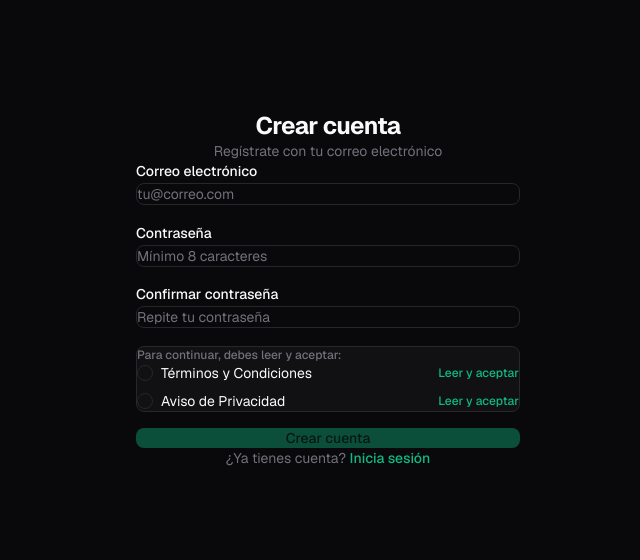
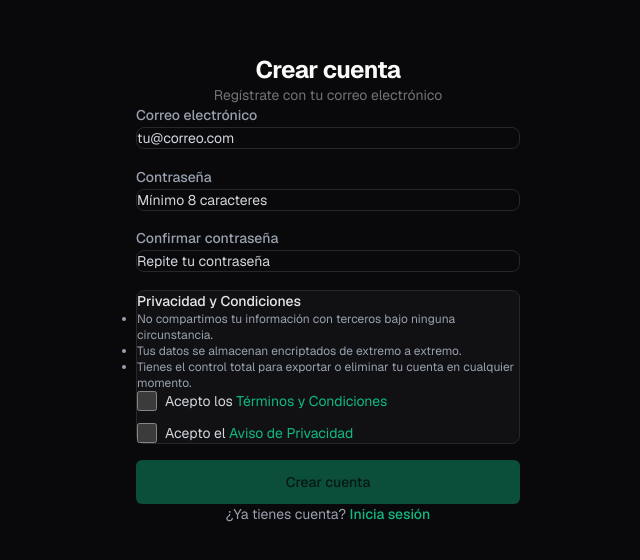
Before and after one commit to KimJesus22/Nexo-Libre, a Next.js app: page /registrarse in a window 1280 px wide. Shown: the part 110-670 px from the top of the page, without its empty margins (312-952 px from the left). Built offline with nearby package versions, Linux system fonts and the light colour scheme; no server answers.

Commit message:
feat(ui): refactorizar landing y auth con enfoque en UX móvil y accesibilidad WCAG

```diff
--- a/package.json
+++ b/package.json
@@ -20,6 +20,7 @@
     "react": "19.2.4",
     "react-dom": "19.2.4",
     "server-only": "^0.0.1",
+    "sonner": "^2.0.7",
     "zod": "^4.3.6"
   },
   "devDependencies": {
--- a/src/app/(auth)/_componentes/FormularioRegistro.tsx
+++ b/src/app/(auth)/_componentes/FormularioRegistro.tsx
@@ -14,8 +14,6 @@
 import { useState, useTransition } from 'react'
 import Link from 'next/link'
 import { registrarConCorreo } from '@/app/(auth)/_acciones/actions'
-import { ModalLegal } from '@/components/ui'
-
 export default function FormularioRegistro() {
   const [error, setError] = useState<string | null>(null)
   const [isPending, startTransition] = useTransition()
@@ -23,9 +21,6 @@ export default function FormularioRegistro() {
   // Estado de aceptación legal
   const [terminosAceptados, setTerminosAceptados] = useState(false)
   const [privacidadAceptada, setPrivacidadAceptada] = useState(false)
-  const [modalActivo, setModalActivo] = useState<'terminos' | 'privacidad' | null>(null)
-  const [timestampTerminos, setTimestampTerminos] = useState<string | null>(null)
-  const [timestampPrivacidad, setTimestampPrivacidad] = useState<string | null>(null)
 
   const ambosAceptados = terminosAceptados && privacidadAceptada
 
@@ -73,7 +68,7 @@ export default function FormularioRegistro() {
             <div>
               <label
                 htmlFor="email"
-                className="mb-1.5 block text-sm font-medium text-foreground"
+                className="mb-1.5 block text-sm font-medium text-gray-400"
               >
                 Correo electrónico
               </label>
@@ -84,14 +79,14 @@ export default function FormularioRegistro() {
                 autoComplete="email"
                 required
                 placeholder="tu@correo.com"
-                className="w-full rounded-lg border border-border bg-background px-3.5 py-2.5 text-sm text-foreground placeholder:text-muted outline-none transition-colors focus:border-accent focus:ring-2 focus:ring-accent/20"
+                className="w-full rounded-lg border border-border bg-background px-3.5 py-2.5 text-sm text-gray-200 placeholder:text-gray-300 outline-none transition-colors focus:border-accent focus:ring-2 focus:ring-accent focus:ring-offset-2 focus:ring-offset-black"
               />
             </div>
 
             <div>
               <label
                 htmlFor="password"
-                className="mb-1.5 block text-sm font-medium text-foreground"
+                className="mb-1.5 block text-sm font-medium text-gray-400"
               >
                 Contraseña
               </label>
@@ -103,14 +98,14 @@ export default function FormularioRegistro() {
                 required
                 minLength={8}
                 placeholder="Mínimo 8 caracteres"
-                className="w-full rounded-lg border border-border bg-background px-3.5 py-2.5 text-sm text-foreground placeholder:text-muted outline-none transition-colors focus:border-accent focus:ring-2 focus:ring-accent/20"
+                className="w-full rounded-lg border border-border bg-background px-3.5 py-2.5 text-sm text-gray-200 placeholder:text-gray-300 outline-none transition-colors focus:border-accent focus:ring-2 focus:ring-accent focus:ring-offset-2 focus:ring-offset-black"
               />
             </div>
 
             <div>
               <label
                 htmlFor="confirm-password"
-                className="mb-1.5 block text-sm font-medium text-foreground"
+                className="mb-1.5 block text-sm font-medium text-gray-400"
               >
                 Confirmar contraseña
               </label>
@@ -122,90 +117,44 @@ export default function FormularioRegistro() {
                 required
                 minLength={8}
                 placeholder="Repite tu contraseña"
-                className="w-full rounded-lg border border-border bg-background px-3.5 py-2.5 text-sm text-foreground placeholder:text-muted outline-none transition-colors focus:border-accent focus:ring-2 focus:ring-accent/20"
+                className="w-full rounded-lg border border-border bg-background px-3.5 py-2.5 text-sm text-gray-200 placeholder:text-gray-300 outline-none transition-colors focus:border-accent focus:ring-2 focus:ring-accent focus:ring-offset-2 focus:ring-offset-black"
               />
             </div>
 
             {/* ── Aceptación legal ──────────────────────────────────────── */}
             <div className="rounded-lg border border-border bg-surface p-4">
-              <p className="mb-3 text-xs font-medium text-muted">
-                Para continuar, debes leer y aceptar:
+              <p className="mb-3 text-sm font-medium text-gray-200">
+                Privacidad y Condiciones
               </p>
-              <div className="flex flex-col gap-2">
-                {/* Términos y Condiciones */}
-                <div className="flex items-center justify-between">
-                  <div className="flex items-center gap-2">
-                    <span
-                      className={`inline-flex h-4 w-4 items-center justify-center rounded-full ${
-                        terminosAceptados
-                          ? 'bg-success/15'
-                          : 'border border-border'
-                      }`}
-                    >
-                      {terminosAceptados && (
-                        <svg xmlns="http://www.w3.org/2000/svg" className="h-2.5 w-2.5 text-success" fill="none" viewBox="0 0 24 24" stroke="currentColor" strokeWidth={3}>
-                          <path strokeLinecap="round" strokeLinejoin="round" d="M4.5 12.75l6 6 9-13.5" />
-                        </svg>
-                      )}
-                    </span>
-                    <span className="text-sm text-foreground">
-                      Términos y Condiciones
-                    </span>
-                  </div>
-                  <button
-                    type="button"
-                    onClick={() => setModalActivo('terminos')}
-                    className="text-xs font-medium text-accent hover:underline"
-                  >
-                    {terminosAceptados ? 'Revisar' : 'Leer y aceptar'}
-                  </button>
-                </div>
-
-                {/* Aviso de Privacidad */}
-                <div className="flex items-center justify-between">
-                  <div className="flex items-center gap-2">
-                    <span
-                      className={`inline-flex h-4 w-4 items-center justify-center rounded-full ${
-                        privacidadAceptada
-                          ? 'bg-success/15'
-                          : 'border border-border'
-                      }`}
-                    >
-                      {privacidadAceptada && (
-                        <svg xmlns="http://www.w3.org/2000/svg" className="h-2.5 w-2.5 text-success" fill="none" viewBox="0 0 24 24" stroke="currentColor" strokeWidth={3}>
-                          <path strokeLinecap="round" strokeLinejoin="round" d="M4.5 12.75l6 6 9-13.5" />
-                        </svg>
-                      )}
-                    </span>
-                    <span className="text-sm text-foreground">
-                      Aviso de Privacidad
-                    </span>
-                  </div>
-                  <button
-                    type="button"
-                    onClick={() => setModalActivo('privacidad')}
-                    className="text-xs font-medium text-accent hover:underline"
-                  >
-                    {privacidadAceptada ? 'Revisar' : 'Leer y aceptar'}
-                  </button>
-                </div>
+              <ul className="mb-4 space-y-1 text-xs text-gray-400 list-disc pl-4">
+                <li>No compartimos tu información con terceros bajo ninguna circunstancia.</li>
+                <li>Tus datos se almacenan encriptados de extremo a extremo.</li>
+                <li>Tienes el control total para exportar o eliminar tu cuenta en cualquier momento.</li>
+              </ul>
+              <div className="flex flex-col gap-3">
+                <label className="flex items-center gap-2 cursor-pointer">
+                  <input
+                    type="checkbox"
+                    className="h-5 w-5 accent-accent focus:ring-2 focus:ring-accent focus:ring-offset-2 focus:ring-offset-black rounded-sm"
+                    checked={terminosAceptados}
+                    onChange={(e) => setTerminosAceptados(e.target.checked)}
+                  />
+                  <span className="text-sm text-gray-300">
+                    Acepto los <a href="/terminos" target="_blank" className="text-accent hover:underline focus:outline-none focus:ring-2 focus:ring-accent focus:ring-offset-2 focus:ring-offset-black rounded-sm">Términos y Condiciones</a>
+                  </span>
+                </label>
+                <label className="flex items-center gap-2 cursor-pointer">
+                  <input
+                    type="checkbox"
+                    className="h-5 w-5 accent-accent focus:ring-2 focus:ring-accent focus:ring-offset-2 focus:ring-offset-black rounded-sm"
+                    checked={privacidadAceptada}
+                    onChange={(e) => setPrivacidadAceptada(e.target.checked)}
+                  />
+                  <span className="text-sm text-gray-300">
+                    Acepto el <a href="/privacidad" target="_blank" className="text-accent hover:underline focus:outline-none focus:ring-2 focus:ring-accent focus:ring-offset-2 focus:ring-offset-black rounded-sm">Aviso de Privacidad</a>
+                  </span>
+                </label>
               </div>
-
-              {/* Timestamps de aceptación (visible tras aceptar) */}
-              {(timestampTerminos || timestampPrivacidad) && (
-                <div className="mt-3 border-t border-border-subtle pt-2">
-                  {timestampTerminos && (
-                    <p className="text-[10px] text-muted">
-                      T&C aceptados: {new Date(timestampTerminos).toLocaleString('es-MX')}
-                    </p>
-                  )}
-                  {timestampPrivacidad && (
-                    <p className="text-[10px] text-muted">
-                      Privacidad aceptada: {new Date(timestampPrivacidad).toLocaleString('es-MX')}
-                    </p>
-                  )}
-                </div>
-              )}
             </div>
 
             {error && (
@@ -220,19 +169,19 @@ export default function FormularioRegistro() {
             <button
               type="submit"
               disabled={!ambosAceptados}
-              className="w-full rounded-lg bg-accent px-4 py-2.5 text-sm font-medium text-accent-foreground transition-colors hover:bg-accent/90 focus-visible:ring-2 focus-visible:ring-accent disabled:opacity-40 disabled:cursor-not-allowed"
+              className="min-h-[44px] w-full rounded-md bg-accent px-4 py-2.5 text-sm font-medium text-accent-foreground transition-colors hover:bg-accent/90 focus:outline-none focus:ring-2 focus:ring-accent focus:ring-offset-2 focus:ring-offset-black disabled:opacity-40 disabled:cursor-not-allowed"
             >
               {isPending ? 'Creando cuenta…' : 'Crear cuenta'}
             </button>
           </fieldset>
         </form>
 
-        <footer className="mt-6 text-center text-sm text-muted">
+        <footer className="mt-6 text-center text-sm text-gray-400">
           <p>
             ¿Ya tienes cuenta?{' '}
             <Link
               href="/iniciar-sesion"
-              className="font-medium text-accent hover:underline"
+              className="font-medium text-accent hover:underline focus:outline-none focus:ring-2 focus:ring-accent focus:ring-offset-2 focus:ring-offset-black rounded-sm"
             >
               Inicia sesión
             </Link>
@@ -240,27 +189,6 @@ export default function FormularioRegistro() {
         </footer>
       </section>
 
-      {/* ── Modales legales ─────────────────────────────────────────────── */}
-      <ModalLegal
-        tipo="terminos"
-        abierto={modalActivo === 'terminos'}
-        alCerrar={() => setModalActivo(null)}
-        alAceptar={(ts) => {
-          setTerminosAceptados(true)
-          setTimestampTerminos(ts)
-          setModalActivo(null)
-        }}
-      />
-      <ModalLegal
-        tipo="privacidad"
-        abierto={modalActivo === 'privacidad'}
-        alCerrar={() => setModalActivo(null)}
-        alAceptar={(ts) => {
-          setPrivacidadAceptada(true)
-          setTimestampPrivacidad(ts)
-          setModalActivo(null)
-        }}
-      />
     </>
   )
 }
--- a/src/app/layout.tsx
+++ b/src/app/layout.tsx
@@ -4,6 +4,7 @@ import { Geist, Geist_Mono } from "next/font/google";
 import "./globals.css";
 import RegistroSW from "./_componentes/RegistroSW";
 import ScriptAnaliticas from "./_componentes/ScriptAnaliticas";
+import { Toaster } from "sonner";
 
 /* ── Tipografías ─────────────────────────────────────────────────────────── */
 const geistSans = Geist({
@@ -86,6 +87,7 @@ export default function RootLayout({
     >
       <body>
         {children}
+        <Toaster position="top-center" richColors theme="dark" toastOptions={{ "aria-live": "polite" } as any} />
         <RegistroSW />
         <ScriptAnaliticas />
       </body>
```
Also changed, not shown: src/app/(auth)/_componentes/FormularioInicioSesion.tsx (+14 -11 lines), src/app/page.tsx (+38 -35 lines), 2 other files (tests, documents, lock files or other folders).
